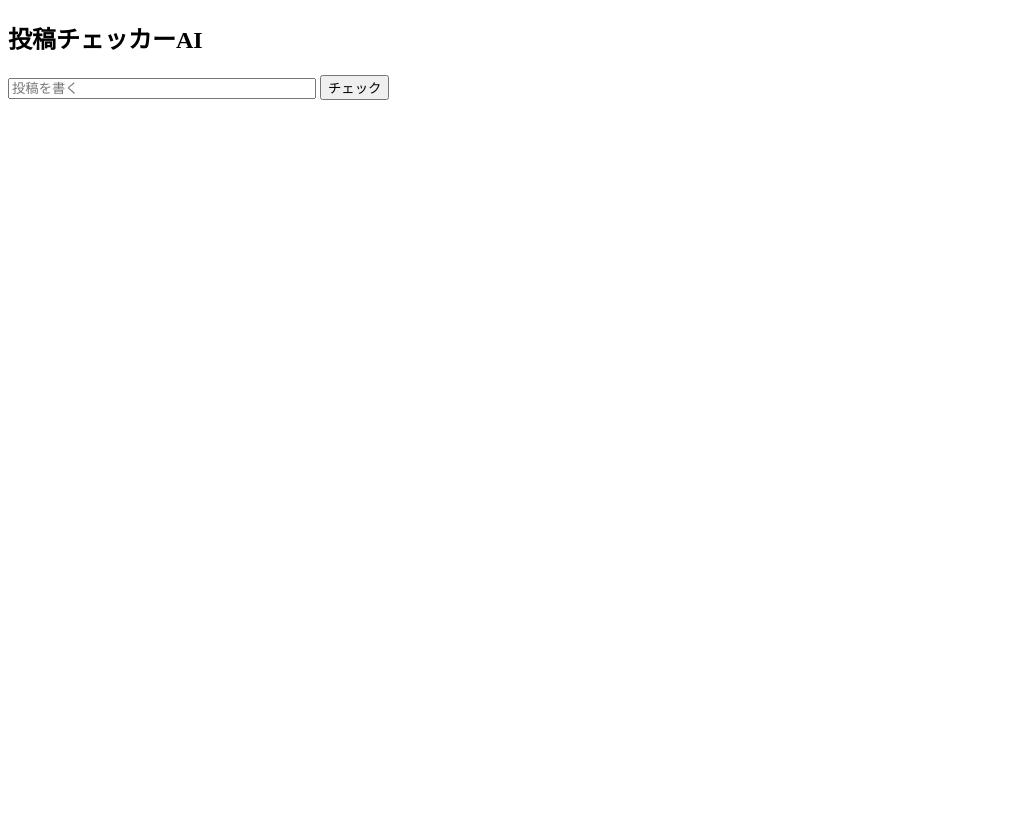
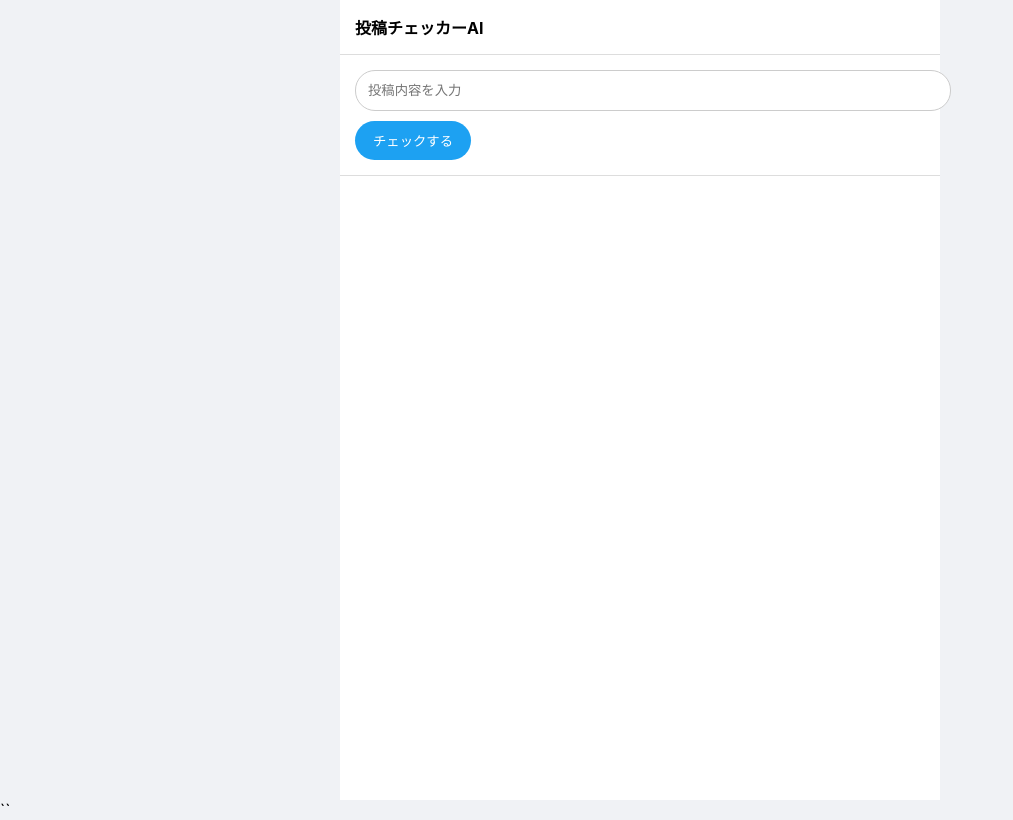
Before and after one commit to ashow4021-ops/ai-post-checker, a website: page index.html in a window 1280 px wide. Shown: the whole page, without its empty margins (0-1013 px from the left). Drawn offline with Linux system fonts and the light colour scheme.

Commit message:
Update index.html

```diff
--- a/index.html
+++ b/index.html
@@ -2,40 +2,113 @@
 <html lang="ja">
 <head>
 <meta charset="UTF-8">
+<meta name="viewport" content="width=device-width, initial-scale=1.0">
 <title>投稿チェッカーAI</title>
+
+<style>
+body {
+  font-family: -apple-system, BlinkMacSystemFont, sans-serif;
+  background: #f0f2f5;
+  margin: 0;
+}
+
+.container {
+  max-width: 600px;
+  margin: auto;
+  background: white;
+  min-height: 100vh;
+}
+
+.header {
+  padding: 15px;
+  font-weight: bold;
+  border-bottom: 1px solid #ddd;
+}
+
+.input-area {
+  padding: 15px;
+  border-bottom: 1px solid #ddd;
+}
+
+input {
+  width: 100%;
+  padding: 12px;
+  border-radius: 20px;
+  border: 1px solid #ccc;
+}
+
+button {
+  margin-top: 10px;
+  padding: 10px 18px;
+  border: none;
+  border-radius: 20px;
+  background: #1da1f2;
+  color: white;
+  cursor: pointer;
+}
+
+.result {
+  padding: 15px;
+  white-space: pre-wrap;
+  line-height: 1.6;
+}
+
+.loading {
+  padding: 15px;
+  color: gray;
+}
+</style>
+
 </head>
 <body>
 
-<h2>投稿チェッカーAI</h2>
+<div class="container">
 
-<input id="post" placeholder="投稿を書く" style="width:300px;">
-<button onclick="send()">チェック</button>
+<div class="header">
+投稿チェッカーAI
+</div>
 
-<pre id="output"></pre>
+<div class="input-area">
+<input id="post" placeholder="投稿内容を入力">
+<button onclick="send()">チェックする</button>
+</div>
+
+<div id="output" class="result"></div>
+
+</div>
 
 <script>
 async function send() {
   const text = document.getElementById("post").value;
   const output = document.getElementById("output");
 
-  output.innerText = "AIが分析中...";
+  if (!text) {
+    output.innerText = "⚠️ 投稿を入力してください";
+    return;
+  }
+
+  output.innerHTML = "<div class='loading'>AIが分析中...</div>";
 
   try {
-    const res = await fetch("http://localhost:3000/api", {
+    const res = await fetch("https://ai-post-checker.onrender.com/api", {
       method: "POST",
-      headers: {"Content-Type": "application/json"},
+      headers: {
+        "Content-Type": "application/json"
+      },
       body: JSON.stringify({ text })
     });
 
     const data = await res.json();
+
     output.innerText = data.result;
 
-  } catch (e) {
-    output.innerText = "エラー発生";
-    console.log(e);
+  } catch (err) {
+    output.innerText = "エラーが発生しました";
+    console.error(err);
   }
 }
 </script>
 
 </body>
 </html>
+``
```
